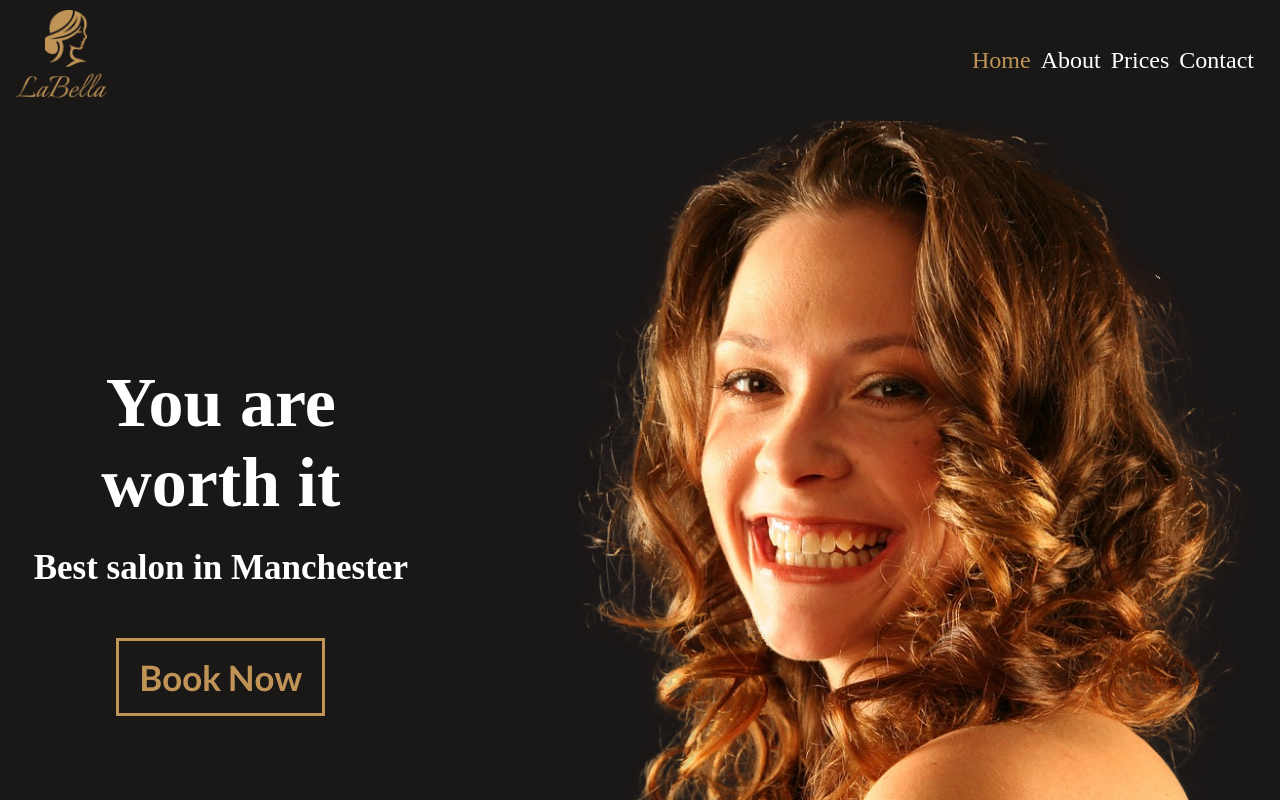
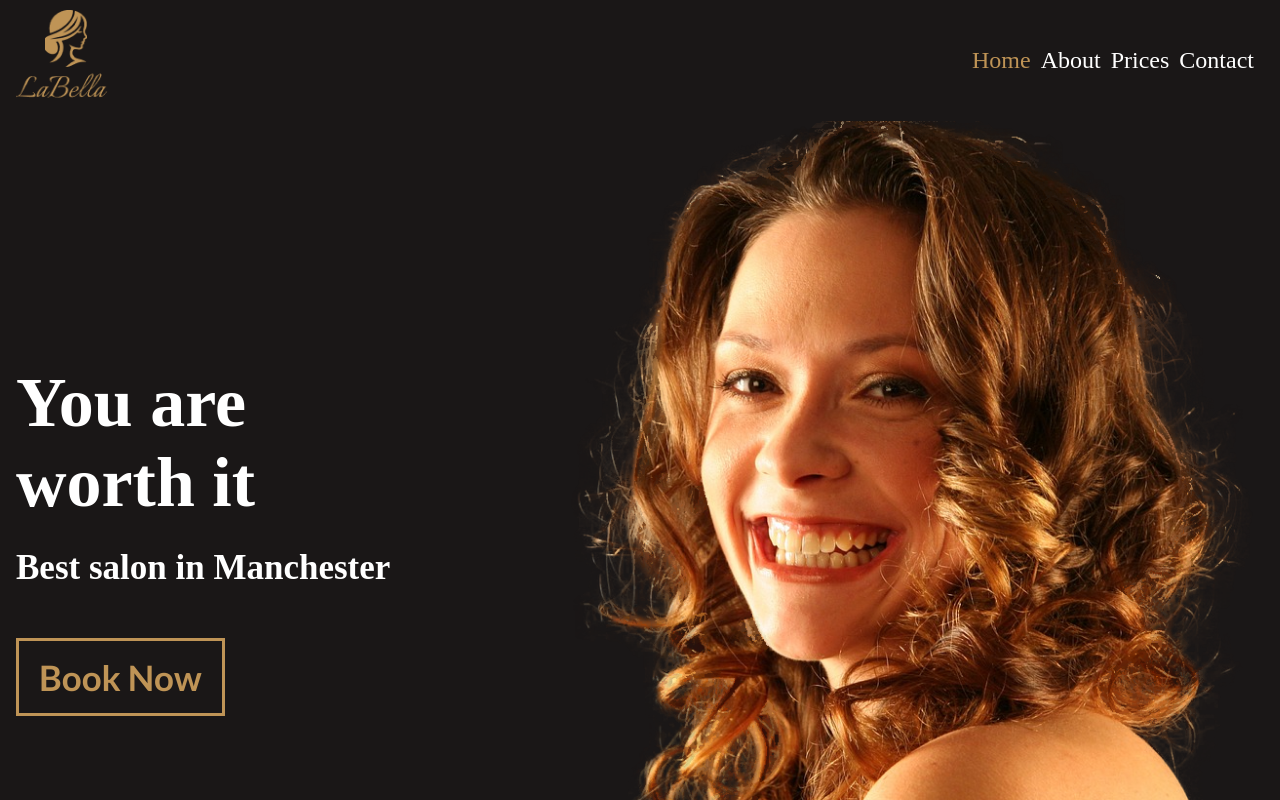
Before and after one commit to tomsky90/labella, a React (Vite) app: page / in a window 1280 px wide. Shown: the top 800 px of the page. Built offline with nearby package versions, Linux system fonts and the light colour scheme; a web font is replaced by a local one.

Commit message:
fix: text alignment hero section

```diff
--- a/src/pages/Home/home.scss
+++ b/src/pages/Home/home.scss
@@ -31,13 +31,13 @@
   &__hero-text-wrapper {
     position: absolute;
     width: 32%;
-    text-align: center;
 
     @include view(mobile) {
       position: static;
       width: inherit;
       margin-top: 50px;
       margin-bottom: 50px;
+      text-align: center;
     }
   }
 
```
